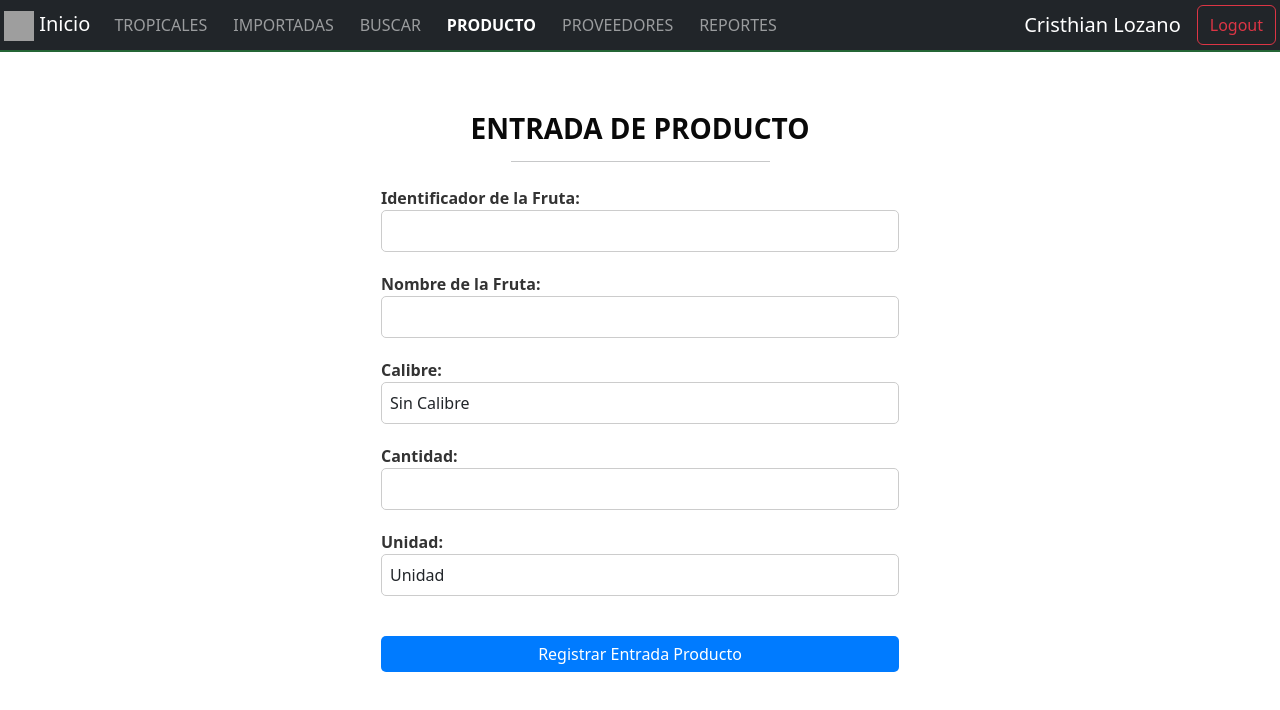
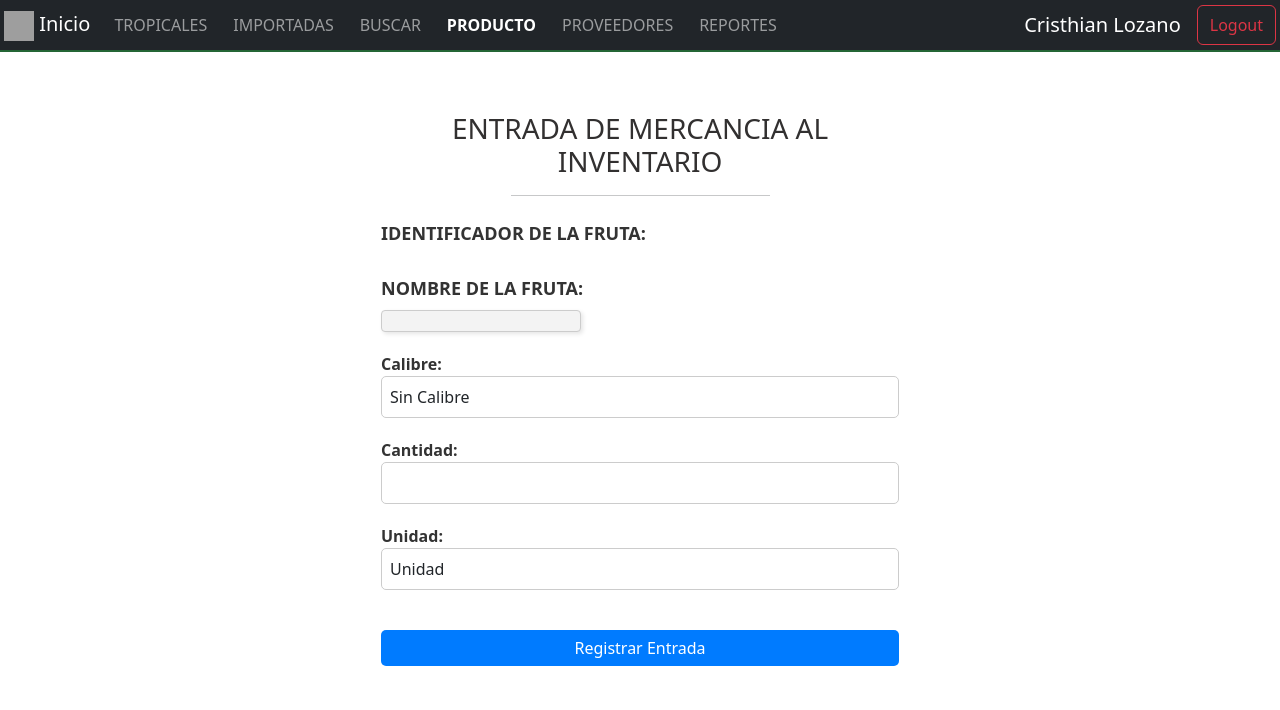
Before and after one commit to Cristian1805/Aplicacion-trabajo-de-grado, a React (Vite) app: page /productos in a window 1280 px wide. Shown: the top 710 px of the page. Built offline with nearby package versions, Linux system fonts and the light colour scheme; grey boxes are pictures that could not be loaded.

Commit message:
Formulario de entrada añadido

```diff
--- a/src/heroes/pages/HeroPage.jsx
+++ b/src/heroes/pages/HeroPage.jsx
@@ -56,6 +56,13 @@ export const HeroPage = () => {
         </Link>
       </div>
 
+      <div className='form-group'>
+        <Link to="productos" className="btn btn-outline-secondary ml-2">
+
+          Registrar entrada de producto
+        </Link>
+      </div>
+
 
       </div>
     </div>
--- a/src/heroes/pages/InventarioSalida.jsx
+++ b/src/heroes/pages/InventarioSalida.jsx
@@ -32,7 +32,7 @@ export const InventarioSalida = () => {
     e.preventDefault();
 
 
-    // Aquí puedes agregar la lógica para registrar la salida de frutas en tu inventario
+    // Logica del inventario de frutas
 
     try {
       const url = 'http://localhost:5174' + '/inventario';
@@ -60,7 +60,7 @@ export const InventarioSalida = () => {
     <div className="container">
       <div className="row">
         <div className="col-12 col-md-6 mx-auto">
-          <h1 className="display-4 text-center mt-5">SALIDA DE PRODUCTO</h1>
+          <h1 id="my-title">SALIDA DE MERCANCIA</h1>
           <hr className="w-50 mx-auto mb-4" />
           <form onSubmit={handleFormSubmit}>
             <div className="form-group">
--- a/src/heroes/pages/ProductoForm.jsx
+++ b/src/heroes/pages/ProductoForm.jsx
@@ -1,7 +1,22 @@
+// Importa dotenv
+
+import { useMemo } from 'react';
 import React, { useState } from 'react';
-import './styles.css/ProductoForm.css'
+import { useParams } from 'react-router-dom';
+import { getHeroById } from '../helpers';
+
+import './styles.css/InventarioSalida.css'
+
+
+// import dotenv from 'dotenv';
+// dotenv.config();
+
+import axios from 'axios';
+// import { getEnvVariables } from '../helpers/index'
 
 export const ProductoForm = () => {
+  const { id } = useParams();
+  const hero = useMemo(() => getHeroById(id), [id]);
 
 
   const [idProducto, setIdProducto] = useState('');
@@ -10,53 +25,57 @@ export const ProductoForm = () => {
   const [quantity, setQuantity] = useState('');
   const [unit, setUnit] = useState('Cajas');
 
-  const handleFormSubmit = (e) => {
+  const handleFormSubmit = async (e) => {
     e.preventDefault();
-    console.log(`Entraron al inventario ${quantity} ${unit} de ${fruitName}`);
-    setFruitName('');
-    setIdProducto('');
-    setCalibre('');
+
+
+    // Logica del inventario de frutas
+
+    try {
+      const url = 'http://localhost:5174' + '/inventario';
+
+      const body = {
+        id_producto : id,
+        calibre: calibre,
+        cantidad: quantity,
+        unidad: unit
+      }
+
+      console.log(url);
+      const response = await axios.post(url, body);
+      console.log('Response:', response.data);
+    } catch (error) {
+      console.error('Error:', error);
+    }
+    console.log(`Se retiraron ${quantity} ${unit} de ${fruitName}`);
+    // También puedes enviar esta información al servidor o almacenarla en una base de datos
+    // Luego, puedes actualizar el estado y borrar los campos del formulario
     setQuantity('');
-
-    console.log(idProducto, fruitName, calibre, quantity, unit)
   };
-
 
   return (
     <div className="container">
       <div className="row">
         <div className="col-12 col-md-6 mx-auto">
-        <h1 id="my-title">ENTRADA DE PRODUCTO</h1>
+          <h1 id="my-title">ENTRADA DE MERCANCIA AL INVENTARIO</h1>
           <hr className="w-50 mx-auto mb-4" />
           <form onSubmit={handleFormSubmit}>
             <div className="form-group">
-              <label htmlFor="fruitName">Identificador de la Fruta:</label>
-              <input
-                type="text"
-                id="fruitName"
-                value={idProducto}
-                onChange={(e) => setIdProducto(e.target.value)}
-                required
-                className="form-control"
-              />
+              <label htmlFor="fruitName" className="label-fruit">Identificador de la Fruta:</label>
+              <h1 className="h1-fruit">{id}</h1>
+
             </div>
             <div className="form-group">
-              <label htmlFor="fruitName">Nombre de la Fruta:</label>
-              <input
-                type="text"
-                id="fruitName"
-                value={fruitName}
-                onChange={(e) => setFruitName(e.target.value)}
-                required
-                className="form-control"
-              />
+            <label htmlFor="fruitName" className="label-fruta">
+              Nombre de la Fruta:
+            </label>
+            <h1 className="titulo-fruta">{fruitName}</h1>
+
             </div>
-
-
             <div className="form-group">
               <label htmlFor="calibre">Calibre:</label>
               <select
-                id="unit"
+                id="calibre"
                 value={calibre}
                 onChange={(e) => setCalibre(e.target.value)}
                 className="form-control"
@@ -90,11 +109,11 @@ export const ProductoForm = () => {
                 className="form-control"
               >
                 <option value="Cajas">Unidad</option>
-                <option value="kilogramos">Kilogramos</option>
+                <option value="kilograms">Kilogramos</option>
               </select>
             </div>
             <button type="submit" className="btn btn-primary btn-block">
-              Registrar Entrada Producto
+              Registrar Entrada
             </button>
           </form>
         </div>
--- a/src/heroes/pages/styles.css/InventarioSalida.css
+++ b/src/heroes/pages/styles.css/InventarioSalida.css
@@ -35,3 +35,66 @@
     color: #00a300; /* Cambia el color para resaltar frutas en stock */
     font-weight: normal; /* Reduce la negrita en stock */
   }
+
+  /* Estilos CSS para el formulario */
+.container {
+    padding: 20px;
+  }
+
+  .my-card {
+    border: 1px solid #ccc;
+    border-radius: 10px;
+    box-shadow: 0 2px 4px rgba(0, 0, 0, 0.1);
+    background-color: #fff;
+    padding: 20px;
+  }
+
+  .my-card h1 {
+    font-size: 24px;
+  }
+
+  .my-card hr {
+    border-color: #007BFF;
+    margin-top: 10px;
+    margin-bottom: 20px;
+  }
+
+  .form-group {
+    margin-bottom: 20px;
+  }
+
+  .form-group label {
+    font-weight: bold;
+    color: #333;
+  }
+
+  .form-control {
+    border: 1px solid #ccc;
+    border-radius: 5px;
+    padding: 8px;
+  }
+
+  .btn-primary {
+    background-color: #007BFF;
+    color: #fff;
+    border: none;
+    border-radius: 5px;
+  }
+
+  .btn-primary:hover {
+    background-color: #0056b3;
+  }
+
+  .btn-block {
+    width: 100%;
+    margin-top: 20px;
+  }
+
+  #my-title {
+    font-size: 28px; /* Tamaño de fuente */
+    font-weight: lighter; /* Negrita */
+    text-align: center; /* Alineación al centro */
+    margin-top: 20px; /* Margen superior */
+    color: #323030; /* Color del texto, puedes personalizarlo */
+    /* Otros estilos que desees aplicar */
+  }
--- a/src/heroes/pages/styles.css/ProductoForm.css
+++ b/src/heroes/pages/styles.css/ProductoForm.css
@@ -54,9 +54,9 @@
 
   #my-title {
     font-size: 28px; /* Tamaño de fuente */
-    font-weight: bold; /* Negrita */
+    font-weight: lighter; /* Negrita */
     text-align: center; /* Alineación al centro */
     margin-top: 20px; /* Margen superior */
-    color: #090909; /* Color del texto, puedes personalizarlo */
+    color: #323030; /* Color del texto, puedes personalizarlo */
     /* Otros estilos que desees aplicar */
   }
```
